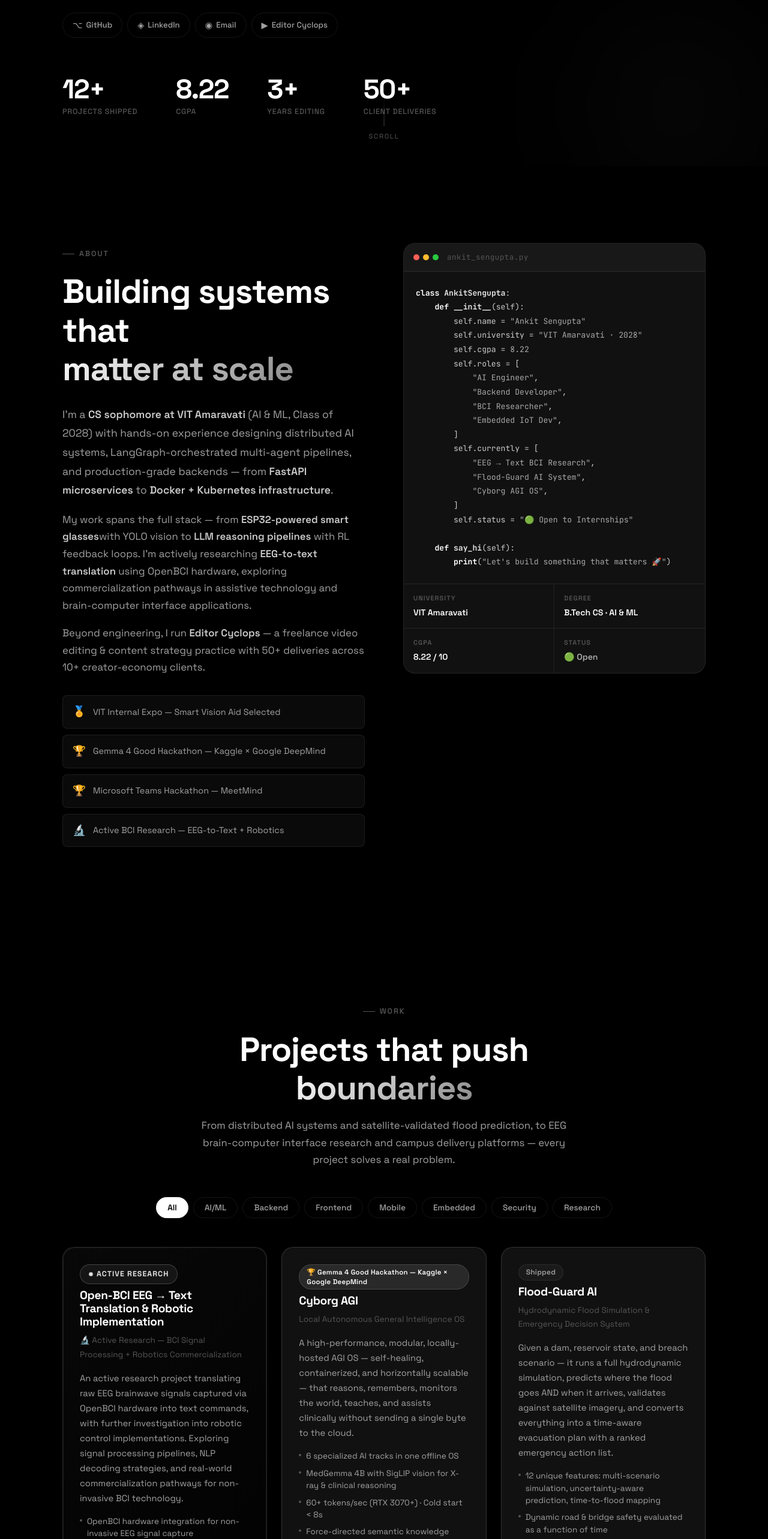
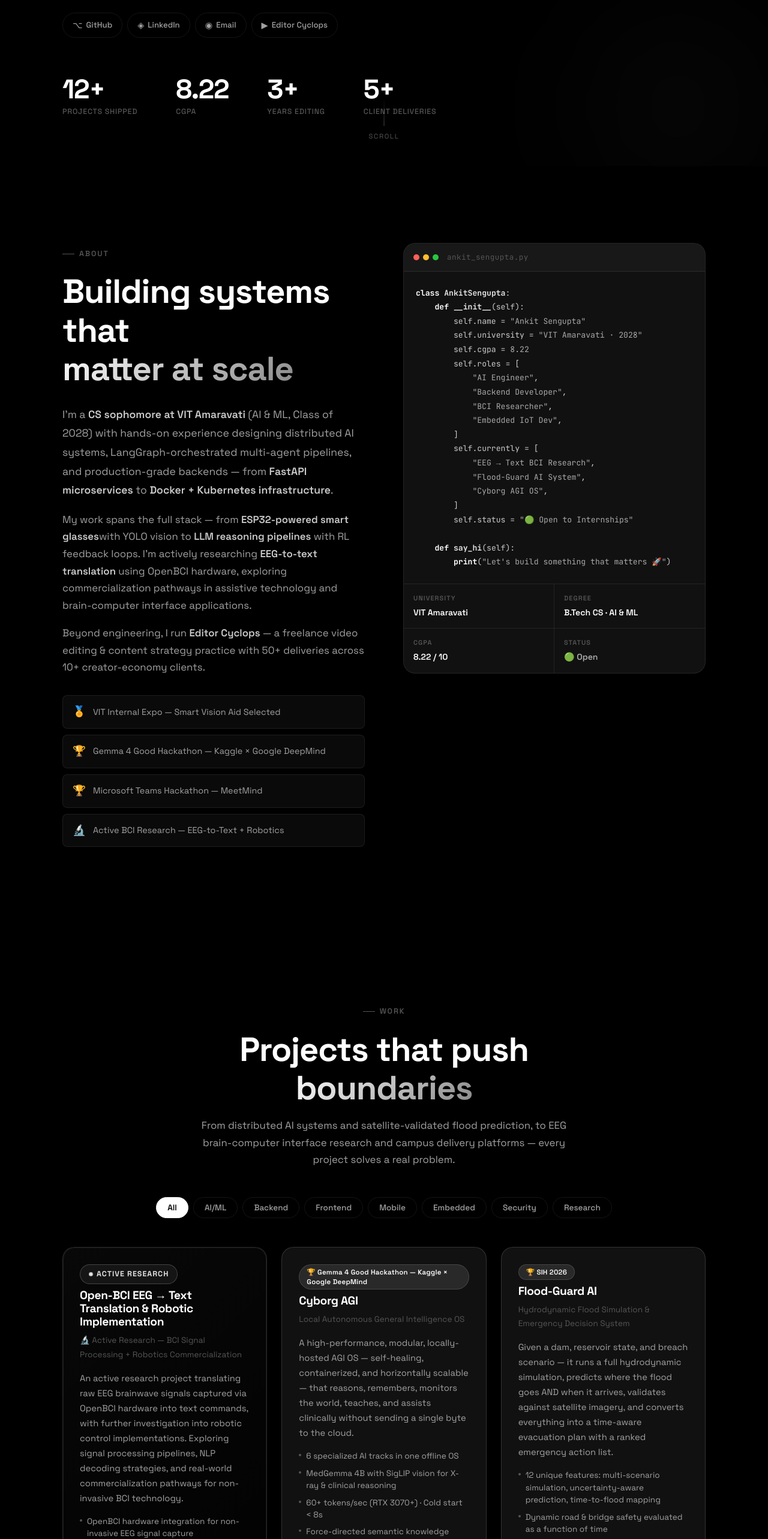
Before and after one commit to ankit-sengupta05/ankit-sengupta05, a React (Vite) app in the folder portfolio/: page / in a window 1280 px wide. Shown: the part 800-3366 px from the top of the page at 60% size. Built offline with nearby package versions, Linux system fonts and the light colour scheme.

Commit message:
fix: change 50+ to 5+ client deliveries; SIH 2026 tag already present on Flood-Guard AI

```diff
--- a/portfolio/src/components/Hero.tsx
+++ b/portfolio/src/components/Hero.tsx
@@ -14,7 +14,7 @@ const STATS = [
   { value: '12+', label: 'Projects Shipped' },
   { value: '8.22', label: 'CGPA' },
   { value: '3+', label: 'Years Editing' },
-  { value: '50+', label: 'Client Deliveries' },
+  { value: '5+', label: 'Client Deliveries' },
 ];
 
 export function Hero() {
--- a/portfolio/src/data/projects.ts
+++ b/portfolio/src/data/projects.ts
@@ -75,10 +75,11 @@ export const projects: Project[] = [
       'Given a dam, reservoir state, and breach scenario — it runs a full hydrodynamic simulation, predicts where the flood goes AND when it arrives, validates against satellite imagery, and converts everything into a time-aware evacuation plan with a ranked emergency action list.',
     longDescription:
       'Flood-Guard AI goes beyond existing dam-break tools. It combines SPH + Delft3D hydrodynamic engines with Google Earth Engine satellite validation, uncertain-ensemble simulation, and networkx + osmnx road-network routing to produce explainable, audit-trail emergency decisions. The 3D React dashboard (Three.js / WebGL) visualizes real terrain from SRTM DEMs. Every recommendation is auditable back to its inputs and assumptions.',
-    tags: ['React', 'Three.js', 'FastAPI', 'Python', 'PostGIS', 'PostgreSQL', 'Celery', 'Redis', 'Google Earth Engine', 'Sentinel-2', 'networkx', 'osmnx', 'SPH', 'Delft3D', 'Vercel'],
+    tags: ['React', 'Three.js', 'FastAPI', 'Python', 'PostGIS', 'PostgreSQL', 'Celery', 'Redis', 'Google Earth Engine', 'Sentinel-2', 'networkx', 'osmnx', 'SPH', 'Delft3D', 'Vercel', 'SIH 2026'],
     category: ['AI/ML', 'Frontend', 'Backend'],
     status: 'Shipped',
     statusLabel: 'Deployed',
+    badge: '🏆 SIH 2026',
     repoUrl: 'https://github.com/ankit-sengupta05/Flood-Guard-AI',
     featured: true,
     highlights: [
```
